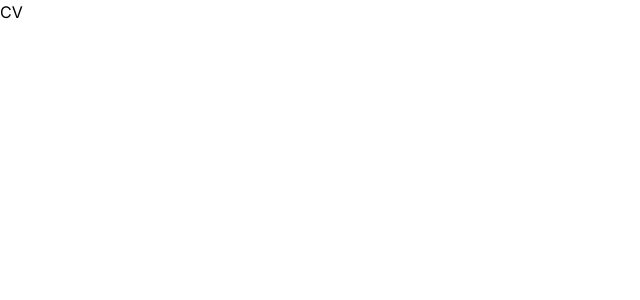
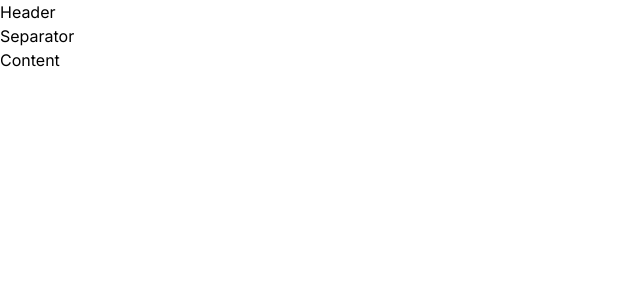
Before and after one commit to BullsEye72/tony-resume, a Next.js app: page / in a window 1280 px wide. Shown: the top 300 px of the page, without its empty margins (0-640 px from the left). Built offline with nearby package versions, Linux system fonts and the light colour scheme.

Commit message:
basic structure (header + content)

```diff
--- /dev/null
+++ b/app/components/structural/Content.tsx
@@ -0,0 +1,7 @@
+export default function Content(){
+    return (
+        <div className="grow">
+            Content
+        </div>
+    )
+}
--- /dev/null
+++ b/app/components/structural/Header.tsx
@@ -0,0 +1,6 @@
+export default function Header() {
+  return <div className="flex flex-col p-0 w-full h-40 ">
+    <div className="grow">Header</div>
+  <div className="bg-blue-400 w-full h-16">
+    Separator</div></div>;
+}
--- a/app/page.tsx
+++ b/app/page.tsx
@@ -1,7 +1,13 @@
+import Content from "./components/structural/Content";
+import Header from "./components/structural/Header";
+
 export default function Home() {
   return (
     <div className="bg-gray-200 min-h-screen flex items-center justify-center">
-      <div className="w-[210mm] h-[297mm] bg-white shadow-md mx-auto p-[20mm] box-border">CV</div>
+      <div className="flex flex-col p-0 w-[210mm] h-[297mm] bg-white shadow-md mx-auto box-border ">
+        <Header />
+        <Content />
+      </div>
     </div>
   );
 }
```
